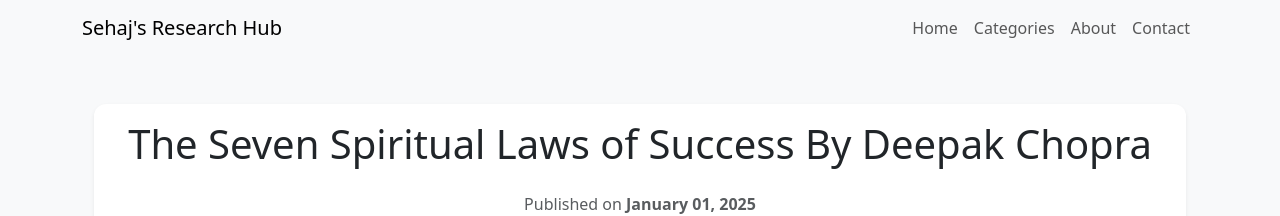
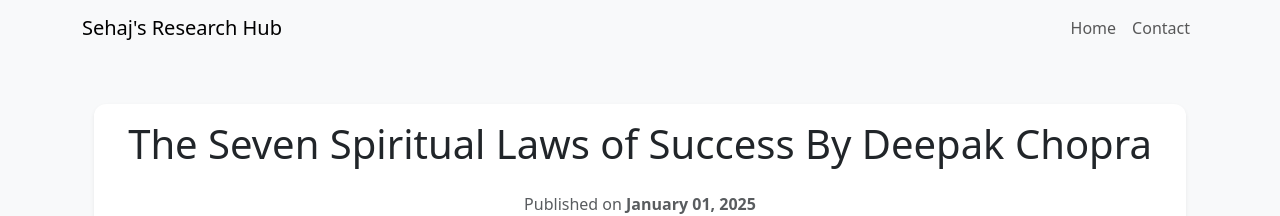
Before and after one commit to sehaj97/Blogging, a Jekyll site: the page built from _posts/2024-12-31-7-laws-of-success.md, in a window 1280 px wide and 900 px high. Shown: the top 216 px of the window. Built offline with Jekyll 4.4.1, drawn with Linux system fonts in a browser that asks for light colours.

Commit message:
Update default.html

```diff
--- a/_layouts/default.html
+++ b/_layouts/default.html
@@ -50,14 +50,14 @@
           <li class="nav-item">
             <a class="nav-link" href="{{ '/' | relative_url }}">Home</a>
           </li>
-          <li class="nav-item">
+<!--           <li class="nav-item">
             <a class="nav-link" href="{{ '/categories/' | relative_url }}">Categories</a>
           </li>
           <li class="nav-item">
             <a class="nav-link" href="{{ '/about/' | relative_url }}">About</a>
-          </li>
+          </li> -->
           <li class="nav-item">
-            <a class="nav-link" href="{{ '/contact/' | relative_url }}">Contact</a>
+            <a class="nav-link" href="mailto:sehajmagan@gmail.com">Contact</a>
           </li>
         </ul>
       </div>
```
